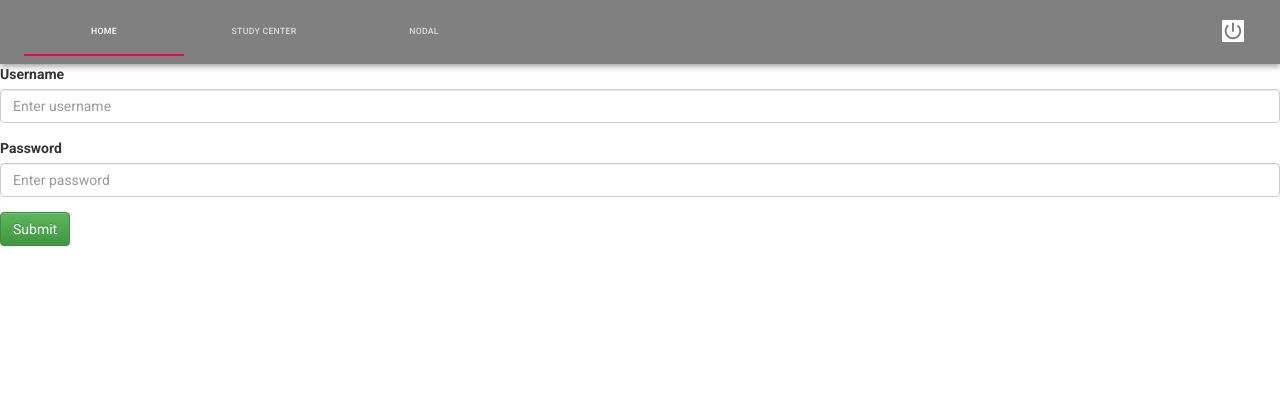
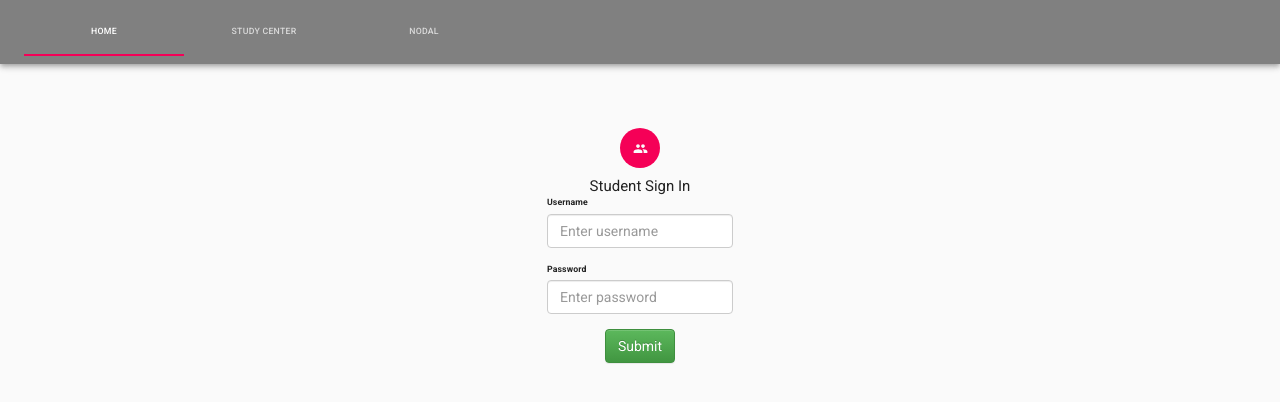
Before and after one commit to pradeepchakry/svuapp, a React (Create React App) app in the folder frontend/: page /studyCntrLogin in a window 1280 px wide. Shown: the top 402 px of the page. Built offline with nearby package versions, Linux system fonts and the light colour scheme.

Commit message:
Modified Study center signin and added Mother name

```diff
--- a/frontend/src/App.js
+++ b/frontend/src/App.js
@@ -401,6 +401,8 @@ const StudyCntrLogin = () => {
   const Auth = React.useContext(AuthApi);
   const [input, setInput] = React.useState({});
   const [errors, setErrors] = React.useState({});
+  const classes = useStyles();
+
 
   async function authenticateUser(input) {
     let userID = input["username"];
@@ -410,7 +412,6 @@ const StudyCntrLogin = () => {
     const requestOptions = {
       method: 'POST',
       headers: { 'Content-Type': 'application/json' },
-      mode: "cors",
       body: JSON.stringify({ userID: userID, password: password })
     };
 
@@ -428,6 +429,7 @@ const StudyCntrLogin = () => {
     console.log("got response --> " + result);
     return result;
   }
+
 
   const handleSubmit = (event) => {
     event.preventDefault();
@@ -501,8 +503,17 @@ const StudyCntrLogin = () => {
     return isValid;
   }
   return (
-    <div className="backdrop" style={{backdropStyle}}>
-      <form onSubmit={handleSubmit}>
+    <Container component="main" maxWidth="xs">
+        <form id="myForm" onSubmit={handleSubmit}>
+            <CssBaseline />
+            <div className={classes.paper}>
+                <Avatar className={classes.avatar}>
+                    <GroupIcon />
+                </Avatar>
+                <Typography component="h1" variant="h5">
+                    Student Sign In
+                </Typography>
+
           <div class="form-group">
             <label for="username">Username </label>
             <input
@@ -525,12 +536,13 @@ const StudyCntrLogin = () => {
               class="form-control"
               placeholder="Enter password"
               id="password" />
-          <div className="text-danger">{errors.username}</div>
         </div>
         <div className="text-danger">{errors.password}</div>
         <input type="submit" value="Submit" class="btn btn-success" />
+        </div>
       </form>
-    </div>
+
+    </Container>
   )
 }
 
@@ -802,9 +814,7 @@ const Routes = () => {
           <Grid item sm>
           </Grid>
           <Grid item>
-            <IconButton>
-              <PowerSettingsNewIcon fontSize="large" classes={{root:classes.btnLabel, label:classes.btnLabel}} />
-            </IconButton>
+
           </Grid>
         </Grid>
       </Toolbar>
--- a/frontend/src/NodalDashboard.js
+++ b/frontend/src/NodalDashboard.js
@@ -291,6 +291,7 @@ function NodalDashboard() {
   const [studyCenterOptedCode, setStudyCenterOptedCode] = React.useState();
   const [name, setName] = React.useState("");
   const [fatherName, setFatherName] = React.useState("");
+  const [motherName, setMotherName] = React.useState("");
   const [aadharNo, setAadharNo] = React.useState('');
   const [doorNo, setDoorNo] = React.useState('');
   const [street, setStreet] = React.useState('');
@@ -476,6 +477,11 @@ function NodalDashboard() {
       const handleFatherName = (event) => {
         console.log(event.target.value)
         setFatherName(event.target.value)
+      }
+
+      const handleMotherName = (event) => {
+        console.log(event.target.value)
+        setMotherName(event.target.value)
       }
 
       const handleAadharNo = (event) => {
@@ -867,6 +873,21 @@ onError={errors => console.log(errors)}>
     label="Father's Name"
     name="fatherName"
     onChange={(event, value) => handleFatherName(event)}
+  />
+</Col>
+
+<Col xs={10} md={3}>
+<TextField
+    variant="outlined"
+    margin="normal"
+    required
+    // fullWidth
+    InputLabelProps={{style: {fontSize: 13}}}
+    InputProps={{style: {fontSize: 13}}}
+    id="motherName"
+    label="Mother's Name"
+    name="motherName"
+    onChange={(event, value) => handleMotherName(event)}
   />
 </Col>
 
```
